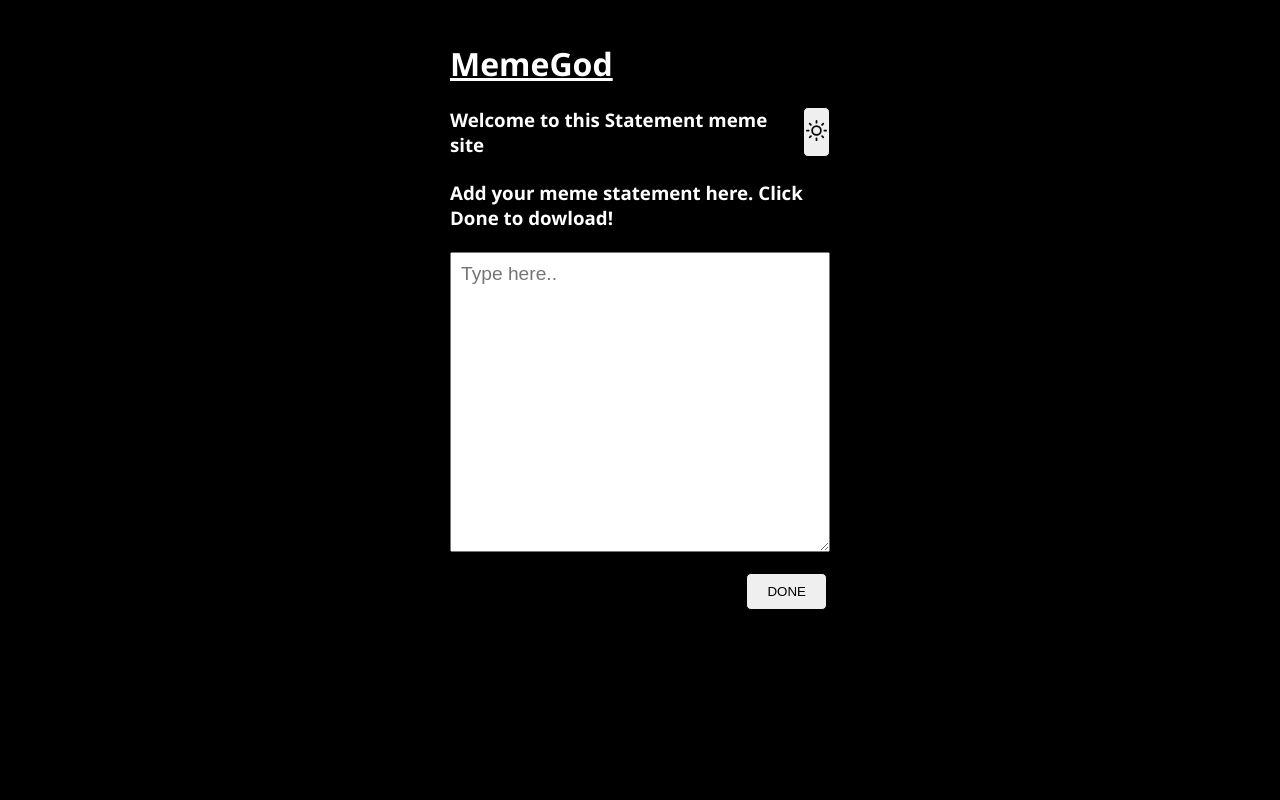
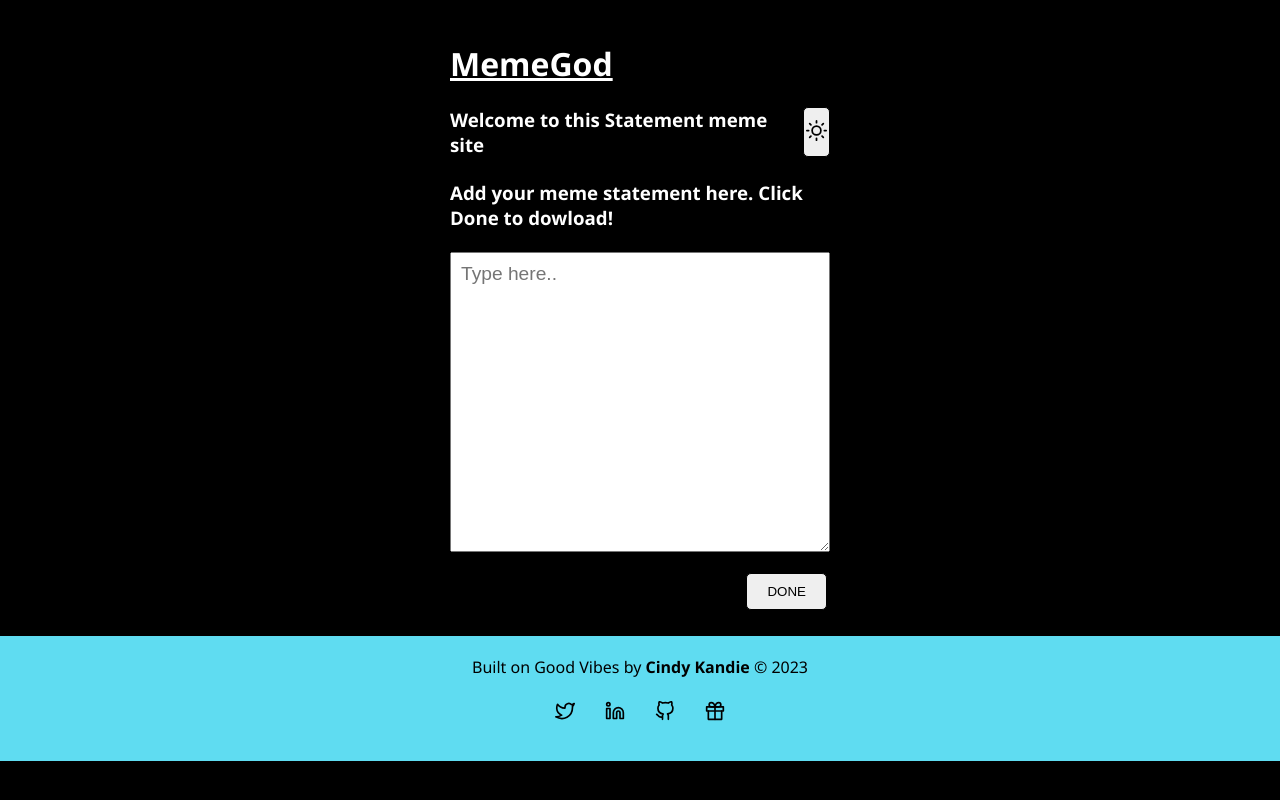
Before and after one commit to cindykandie/memer, a plain HTML site: page index.html in a window 1280 px wide. Drawn offline with Linux system fonts and the light colour scheme.

Commit message:
Add footer

```diff
--- a/index.html
+++ b/index.html
@@ -37,6 +37,16 @@
             </div>
         </div>
     </div>
+    <footer class="footer">
+        <p>Built on Good Vibes by <a class="port-link" href="https://devcindy.vercel.app/"> Cindy Kandie </a>&copy; <span id="year"></span></p>
+        <ul>
+            <li><a href="https://twitter.com/cindy_kandie" target="_blank"><img src="assets/twitter.svg" alt="Twitter"></a></li>
+            <li><a href="https://linkedin.com/in/cindykandie" target="_blank"><img src="assets/linkedin.svg" alt="LinkedIn"></a></li>
+            <li><a href="https://github.com/cindykandie" target="_blank"><img src="assets/github.svg" alt="GitHub"></a></li>
+            <li><a href="https://devcindy.vercel.app" target="_blank"><img src="assets/gift.svg" alt="Portfolio"></a></li>
+        </ul>
+    </footer>
+
     <script src="main.js"></script>
 </body>
 </html>
--- a/main.js
+++ b/main.js
@@ -54,3 +54,7 @@ function downloadModalImage() {
     link.href = canvas.toDataURL();
     link.click();
 }
+
+const yearElement = document.getElementById("year");
+const currentYear = new Date().getFullYear();
+yearElement.textContent = currentYear;
--- a/styles.css
+++ b/styles.css
@@ -109,3 +109,45 @@ button:hover{
     border-radius: 5px;
     outline: none;
 }
+
+
+.footer {
+    background-color: rgb(95, 220, 241);
+    padding: 20px;
+    text-align: center;
+    color: black;
+    margin: 0;
+}
+.footer .port-link{
+    text-decoration: none;
+    color: black;
+    font-weight: 800;
+}
+.footer .port-link:hover{
+    text-decoration: underline;
+}
+.footer ul {
+    list-style-type: none;
+    padding: 15px;
+    display: flex;
+    justify-content: center;
+    gap: 10px;
+}
+
+.footer ul li {
+    margin-right: 10px;
+    padding: 5px;
+    border-radius: 5px;
+}
+.footer ul li:hover {
+    background-color: azure;
+}
+.footer ul li:last-child {
+    margin-right: 0;
+}
+
+.footer ul li img {
+    width: 20px;
+    height: 20px;
+    vertical-align: middle;
+}
```
Also changed, not shown: assets/gift.svg (added), assets/github.svg (added), assets/linkedin.svg (added), assets/screenshot1.png (added), assets/screenshot2.png (added), assets/screenshot3.png (added), assets/twitter.svg (added), 1 other file.
